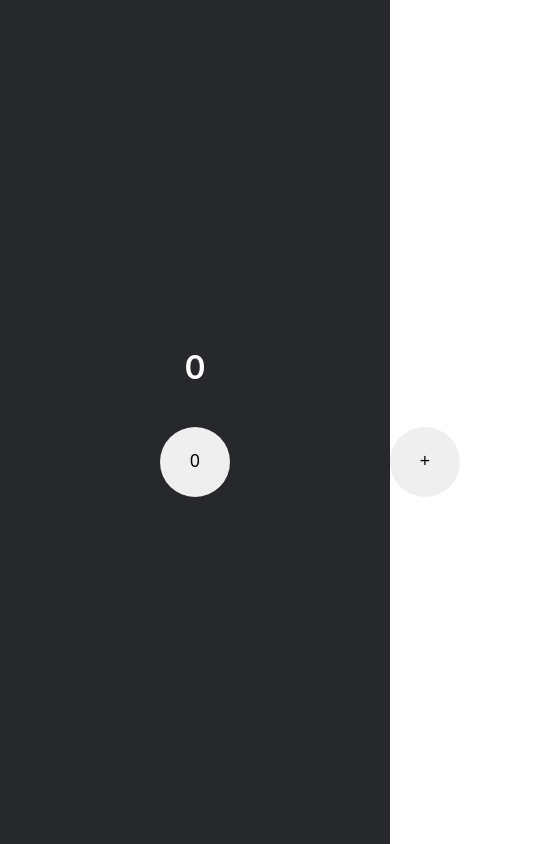
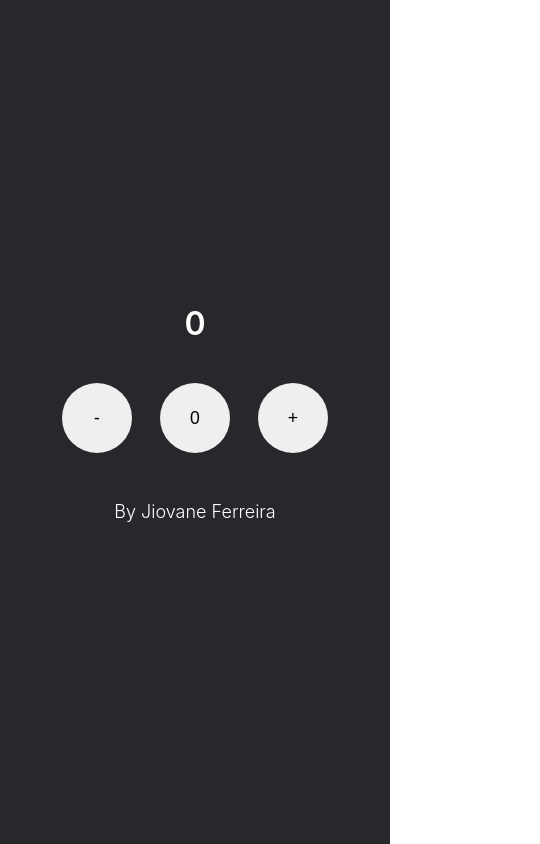
Before and after one commit to Jiovane-Ferreira/ReactContadorSimples, a React (Create React App) app: page / in a window 390 px wide. Shown: the whole page, 540 px wide, since content can reach past the window. Built offline with nearby package versions, Linux system fonts and the light colour scheme.

Commit message:
responsive

```diff
--- a/public/index.html
+++ b/public/index.html
@@ -5,15 +5,6 @@
     <link rel="icon" href="%PUBLIC_URL%/favicon.ico" />
     <meta name="viewport" content="width=device-width, initial-scale=1" />
     <meta name="theme-color" content="#000000" />
-    <meta
-      name="description"
-      content="Web site created using create-react-app"
-    />
-    <link rel="apple-touch-icon" href="%PUBLIC_URL%/logo192.png" />
-
-
-    <link rel="manifest" href="%PUBLIC_URL%/manifest.json" />
-
     <title>Contador Simples</title>
   </head>
   <body>
--- a/src/App.css
+++ b/src/App.css
@@ -1,8 +1,3 @@
-* {
-  margin: 0;
-  padding: 0;
-  box-sizing: border-box;
-}
 
 .main-container {
   background-color: #27282c;
@@ -10,6 +5,13 @@
   font-size: 2em;
   color: #FFF;
   display: flex;
+  flex-direction: column;
   justify-content: center;
   align-items: center;
 }
+
+p {
+  font-size: 18px;
+  font-weight: 300;
+  margin-top: 3rem;
+}
--- a/src/App.js
+++ b/src/App.js
@@ -6,6 +6,7 @@ function App() {
   return (
     <div className='main-container'>
       <Contador />
+      <p>By Jiovane Ferreira</p>
     </div>
   );
 }
--- a/src/components/Contador/Contador.css
+++ b/src/components/Contador/Contador.css
@@ -1,3 +1,4 @@
+
 .showValor {
     display: flex;
     justify-content: center;
@@ -18,7 +19,7 @@
     border-radius: 50%;
     border: none;
     cursor: pointer;
-    margin: 0 5rem 0 5rem;
+    margin: 0 14px 0 14px;
     font-size: 1.1rem;
     font-weight: 500;
 
--- a/src/components/Contador/Contador.js
+++ b/src/components/Contador/Contador.js
@@ -24,7 +24,7 @@ function Contador() {
 
     // Parte que Renderiza o componente na interface
     return (
-        <div>
+        <div className="contador-container">
             <div className="showValor">
                 {numero}
             </div>
```
